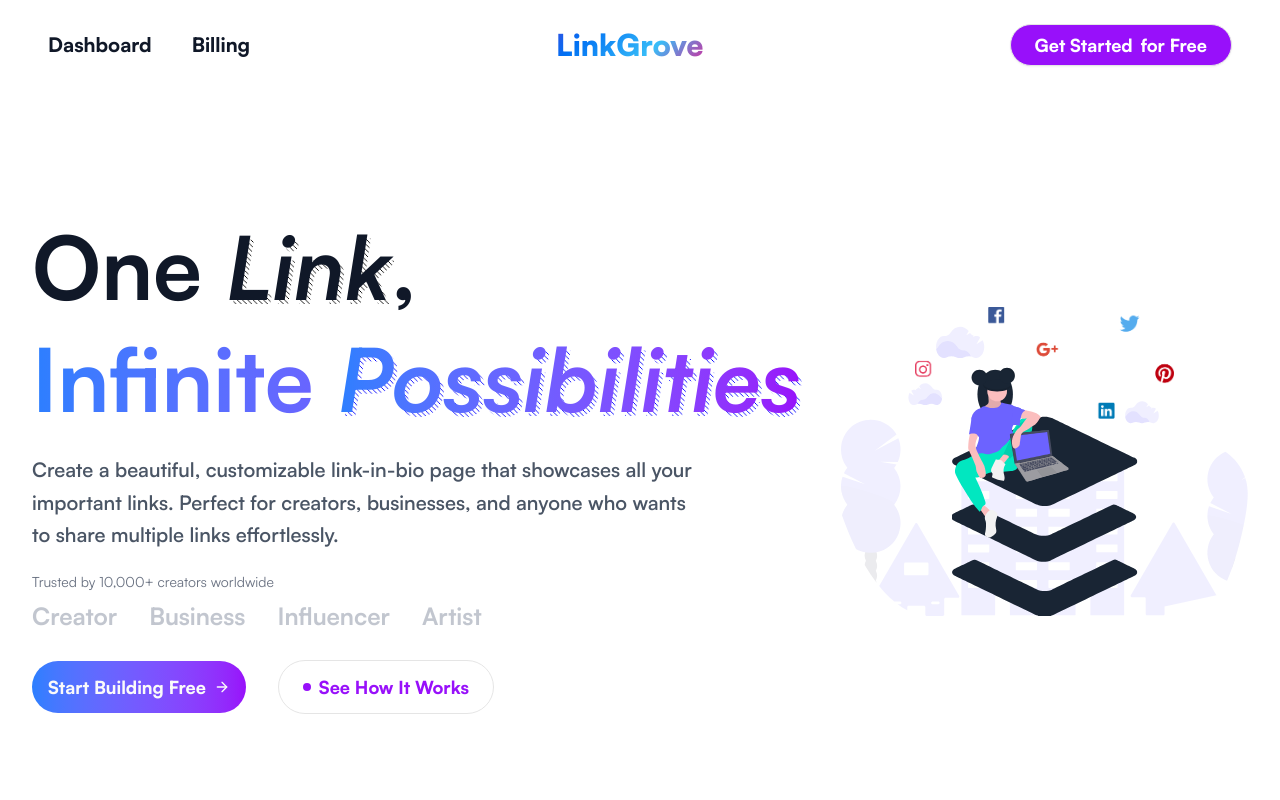
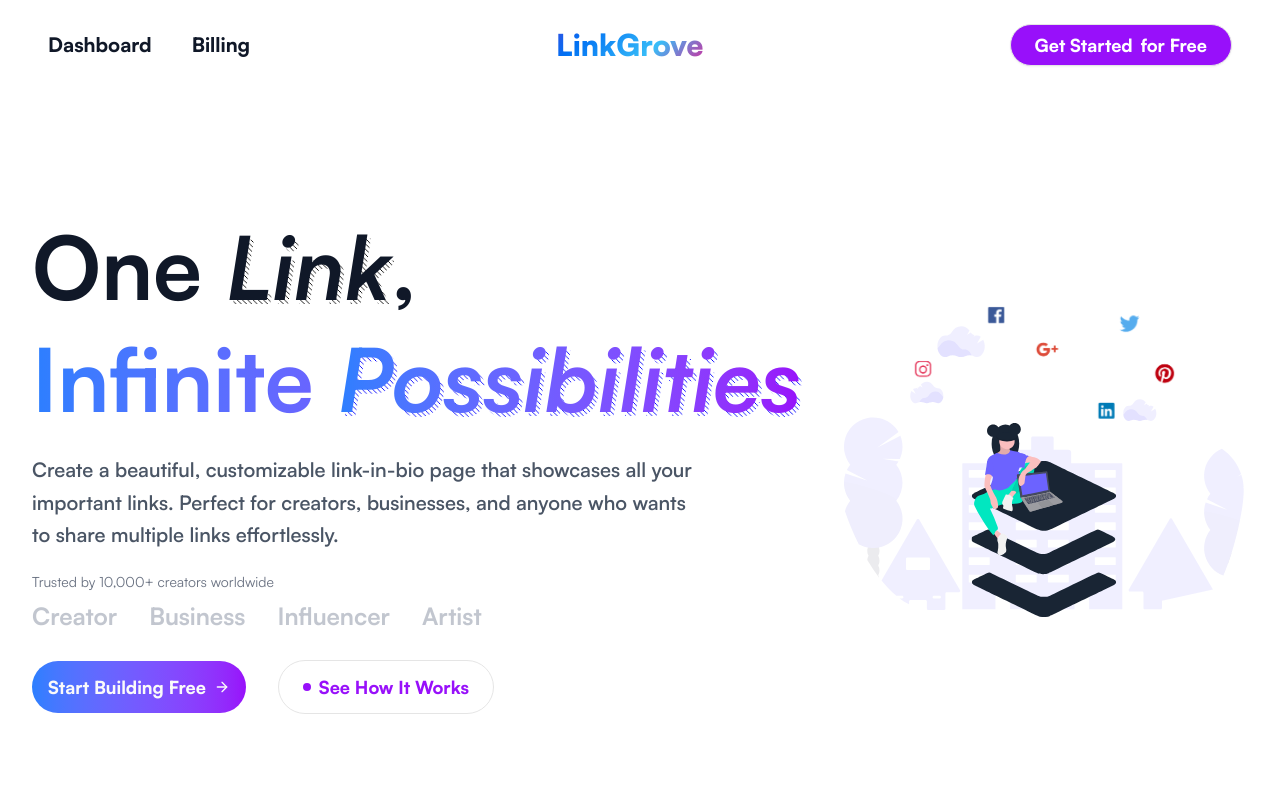
Before and after one commit to R-Sujay/LinkGrove, a Next.js app: page / in a window 1280 px wide. Shown: the top 800 px of the page. Built offline with nearby package versions, Linux system fonts and the light colour scheme; no server answers.

Commit message:
fix: Adjust HeroImage component layout for production

```diff
--- a/components/HeroImage.tsx
+++ b/components/HeroImage.tsx
@@ -7,8 +7,8 @@
 
 function HeroImage() {
   return (
-    <div className="h-[600] w-[400]">
-      <div className="w-full h-20 absolute">
+    <div className="relative h-[310px] w-[400px]">
+      <div className="w-full h-20 absolute z-10">
         <Image
           src="/Social Icons.png"
           alt="Social Icons"
@@ -29,7 +29,7 @@
         animationData={HeroImageAnimation}
         loop={true}
         height={350}
-        className="absolute bottom-0 w-full h-[83%]"
+        className="absolute bottom-0 w-full h-[200px]"
       />
     </div>
   );
```
